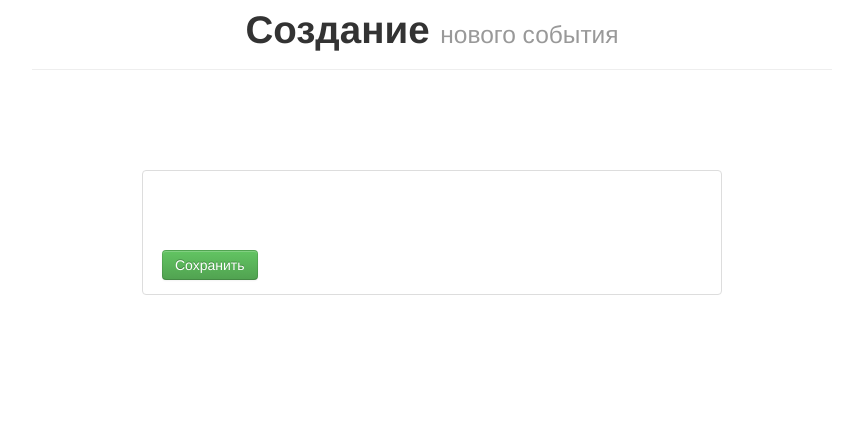
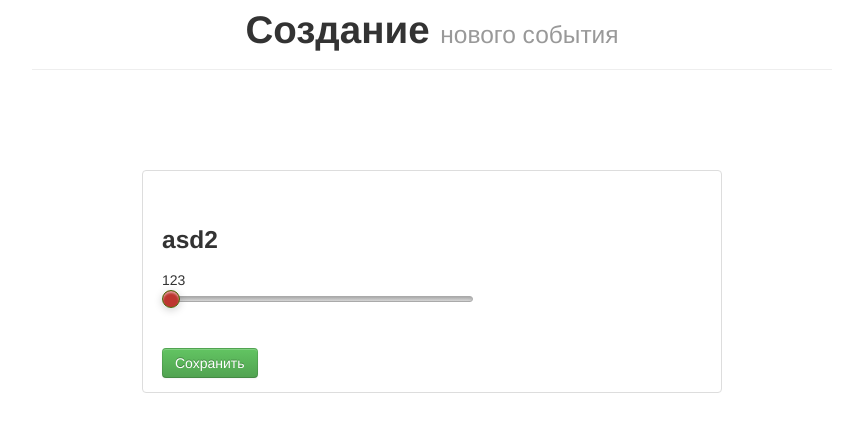
Before and after one commit to hardcoreinc/compromise, a Django app: template compromise/templates/showevent.html in a window 1280 px wide. Shown: the top 432 px of the page, without its empty margins (208-1071 px from the left). Run offline with Django 3.2, Linux system fonts and the light colour scheme; the template is opened without the code that fills it: most values are stand-ins (such as "Sample title", 1, 10 or a date in 2020); parts of the project's set-up code (start-up, migrations or seed data) failed here and were passed over; some libraries are stand-ins or nearby versions.

Commit message:
show event

```diff
--- a/compromise/static/ext/slider/css/simple-slider.css
+++ b/compromise/static/ext/slider/css/simple-slider.css
@@ -3,10 +3,10 @@
 }
 
 .slider > .dragger {
-  background: #8DCA09;
-  background: -webkit-linear-gradient(top, #8DCA09, #72A307);
-  background: -moz-linear-gradient(top, #8DCA09, #72A307);
-  background: linear-gradient(top, #8DCA09, #72A307);
+  background: #bd362f;
+  background: -webkit-linear-gradient(top, #bd362f, #bd362f);
+  background: -moz-linear-gradient(top, #bd362f, #bd362f);
+  background: linear-gradient(top, #bd362f, #bd362f);
 
   -webkit-box-shadow: inset 0 2px 2px rgba(255,255,255,0.5), 0 2px 8px rgba(0,0,0,0.2);
   -moz-box-shadow: inset 0 2px 2px rgba(255,255,255,0.5), 0 2px 8px rgba(0,0,0,0.2);
@@ -22,7 +22,7 @@
 }
 
 .slider > .dragger:hover {
-  background: -webkit-linear-gradient(top, #8DCA09, #8DCA09);
+  background: -webkit-linear-gradient(top, #bd362f, #bd362f);
 }
 
 
@@ -45,10 +45,10 @@
 }
 
 .slider > .highlight-track {
-	background-color: #8DCA09;
-	background: -webkit-linear-gradient(top, #8DCA09, #72A307);
-	background: -moz-linear-gradient(top, #8DCA09, #72A307);
-	background: linear-gradient(top, #8DCA09, #72A307);
+	background-color: #bd362f;
+	background: -webkit-linear-gradient(top, #bd362f, #bd362f);
+	background: -moz-linear-gradient(top, #bd362f, #bd362f);
+	background: linear-gradient(top, #bd362f, #bd362f);
 
 	border-color: #496805;
 }
--- /dev/null
+++ b/compromise/static/js/show.js
@@ -0,0 +1,22 @@
+$(function() {
+	var tpl = _.template($('#question-div').html());
+	var json = {"timestamp": 1368910890829, "_id": "5197ec2af349c76311d2aa30", "users": [], "questions": [{"index": 0, "name": "asd2", "min": 0, "max": 100, "answers": [{"name": "123"}], "type": "list"}]}
+
+	$.each(json.questions, function(i, val) {
+		$('#questions .controls').append(tpl({data: val}));
+	});
+	$('#save-event').click(function() {
+		var questions = $('.question-show');
+		$.each(questions, function(i,q){
+			var answers = $(q).find('.answer');
+			$.each(questions, function(j,a){
+				json.questions[i].answers[j].current = $(a).find('input').val();
+			});
+		});
+		$.post('/addenswer/', {json: JSON.stringify(data)}).done(function(msg) {
+			console.log(msg);
+		}).fail(function(msg) {
+			console.log(msg);
+		});
+	});
+});
--- a/compromise/templates/showevent.html
+++ b/compromise/templates/showevent.html
@@ -1,7 +1,7 @@
 <!DOCTYPE html PUBLIC "-//W3C//DTD XHTML 1.0 Transitional//EN" "http://www.w3.org/TR/xhtml1/DTD/xhtml1-transitional.dtd">
 <html xmlns="http://www.w3.org/1999/xhtml" xml:lang="en" lang="en">
 <script>
- json = {{ json }}
+ // json = {{ json }}
 </script>
 <head>
 	<meta http-equiv="content-type" content="text/html; charset=UTF-8" />
@@ -21,7 +21,7 @@
 	<script type="text/javascript" src="../static/js/underscore-min.js"></script>
 	<script type="text/javascript" src="../static/js/json2.js"></script>
 	<script type="text/javascript" src="../static/js/backbone-min.js"></script>
-	<script type="text/javascript" src="../static/js/app.js"></script>
+	<script type="text/javascript" src="../static/js/show.js"></script>
 	<script type="text/javascript" src="../static/ext/datepicker/js/bootstrap-datepicker.js"></script>
 	<script type="text/javascript" src="../static/ext/timepicker/js/bootstrap-timepicker.min.js"></script>
     <script type="text/javascript" src="../static/ext/slider/js/simple-slider.min.js"></script>
@@ -35,10 +35,18 @@
 		<div class="controls">
 
 		</div>
-
-
   		<button id="save-event" class="btn btn-success" type="button">Сохранить</button>
 	</form>
-
+	<script type="text/template" id="question-div">
+		<div class="question-show">
+			<h3><%= data.name %></h3>
+			<% _.each(data.answers, function(i) { %>
+				<div class="answer">
+					<div><%= i.name %></div>
+					<input type="text" data-slider="true"  data-slider-highlight="true" data-slider-range="<%= data.min%>,<%= data.max%>">
+				<div>
+			<% }); %>
+		</div>
+	</script>
 </body>
 </html>
```
